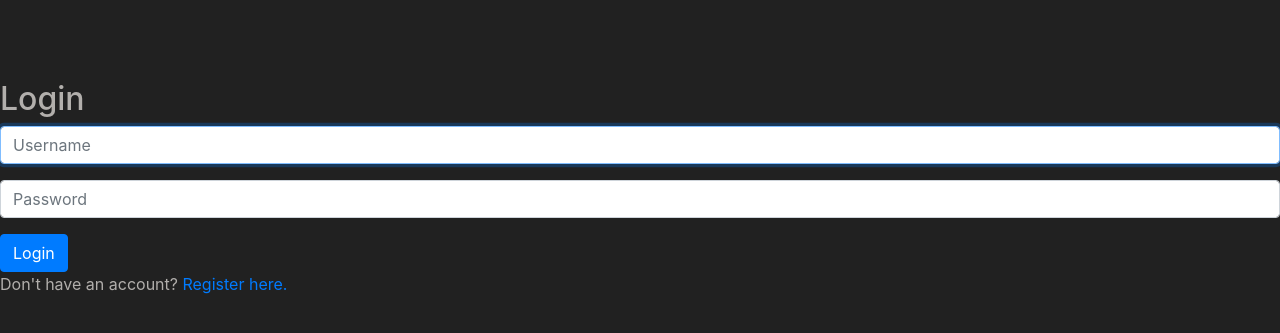
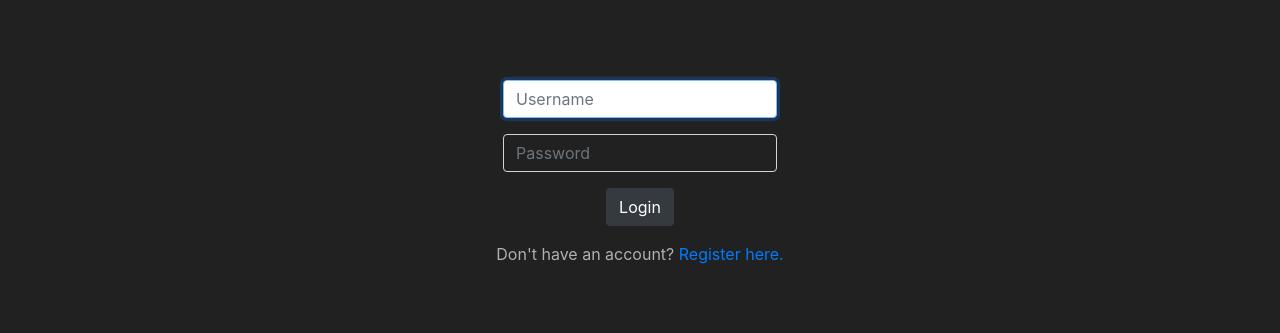
Before and after one commit to peter33chavez/commerce-Project2, a Django app: page /login in a window 1280 px wide. Shown: the part 111-444 px from the top of the page. Run offline with Django 3.2, Linux system fonts and the light colour scheme; some libraries are stand-ins or nearby versions.

Commit message:
finished designing login.html

```diff
--- a/commerce/auctions/static/auctions/styles.css
+++ b/commerce/auctions/static/auctions/styles.css
@@ -1,6 +1,9 @@
 body {
     background: #212121;
     color: #B2AFAC;
+}
+.title{
+    margin-left: 140px;
 }
 .navbar{
     margin-bottom: 80px;
@@ -41,3 +44,19 @@ body {
     top: 8px;
 
 }
+
+.form-box{
+    background: #212121;
+}
+
+.login-form{
+    display: flex;
+    flex-direction: column;
+    align-items: center;
+}
+
+.login-content{
+    display: flex;
+    flex-direction: column;
+    align-items: center;
+}
--- a/commerce/auctions/templates/auctions/login.html
+++ b/commerce/auctions/templates/auctions/login.html
@@ -2,23 +2,24 @@
 
 {% block body %}
 
-    <h2>Login</h2>
-
     {% if message %}
         <div>{{ message }}</div>
     {% endif %}
-
-    <form action="{% url 'login' %}" method="post">
+    <div class='login-content'>
+        <form class='login-form' action="{% url 'login' %}" method="post">
             {% csrf_token %}
             <div class="form-group">
-            <input autofocus class="form-control" type="text" name="username" placeholder="Username">
+                <input autofocus class="form-control form-box" type="text" name="username" placeholder="Username">
             </div>
             <div class="form-group">
-            <input class="form-control" type="password" name="password" placeholder="Password">
+                <input class="form-control form-box" type="password" name="password" placeholder="Password">
             </div>
-        <input class="btn btn-primary" type="submit" value="Login">
+            <div class="form-group">
+                <input class="btn btn-dark" type="submit" value="Login">
+            </div>
         </form>
-
+        <div class="create-account">
             Don't have an account? <a href="{% url 'register' %}">Register here.</a>
-
+        </div>
+    </div>
 {% endblock %}
```
Lines whose indentation alone changed are shown as unchanged.
